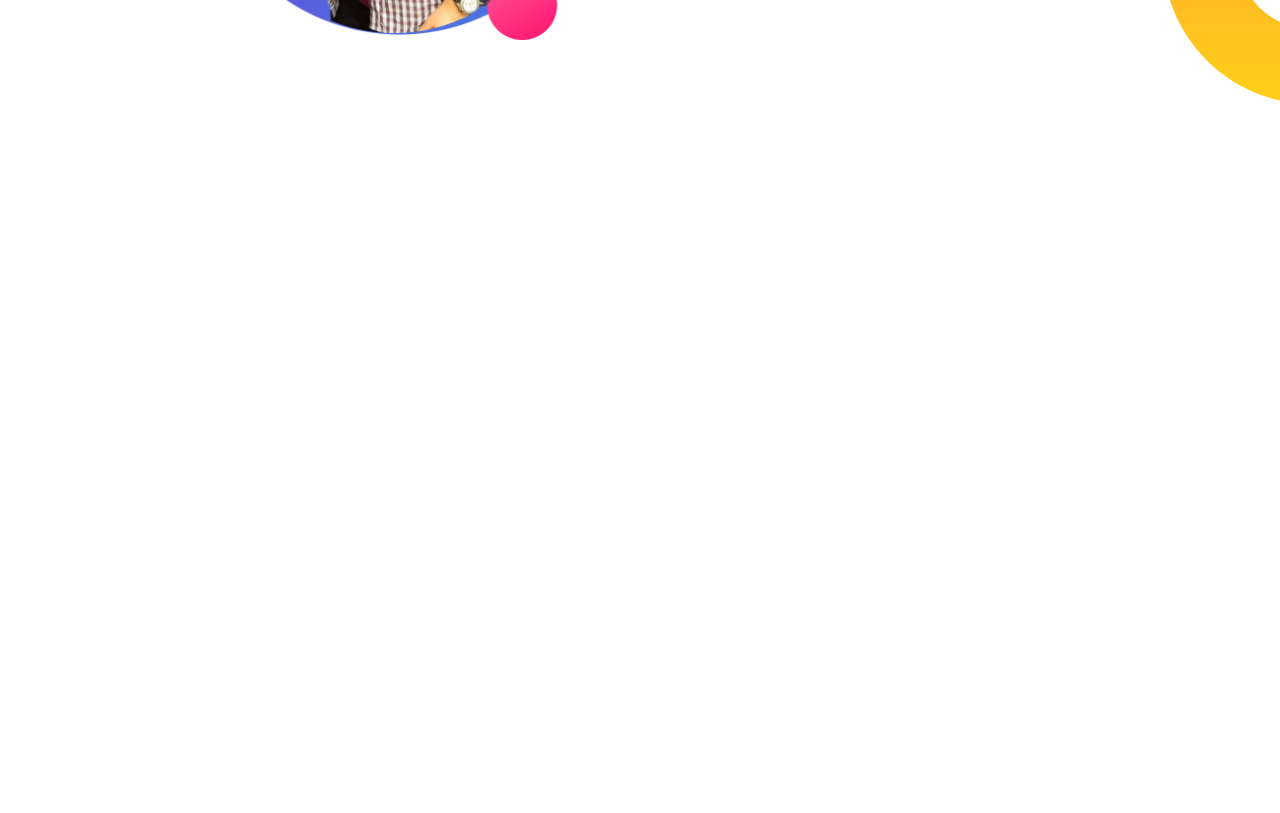
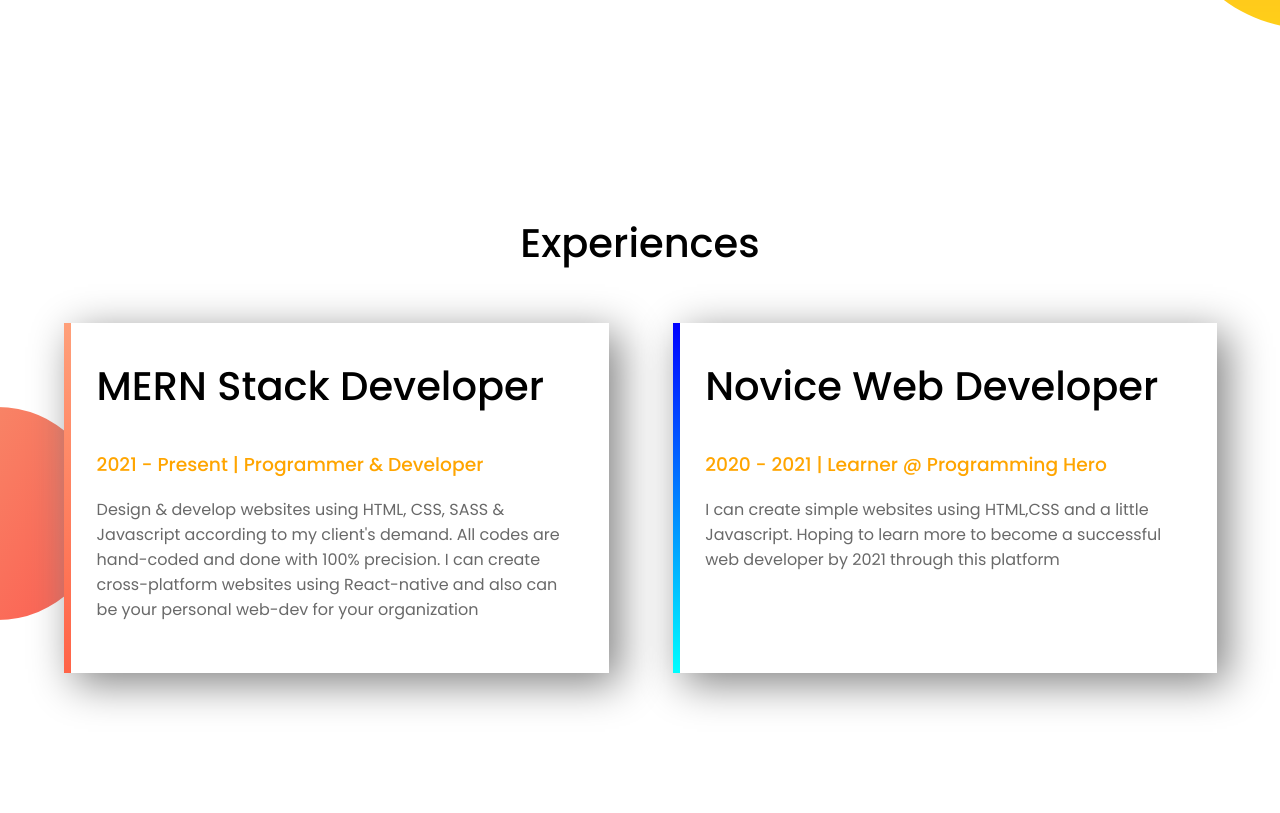
Before and after one commit to shazim8480/web-portfolio, a plain HTML site: page index.html in a window 1280 px wide. Shown: the part 1020-1833 px from the top of the page. Before the commit the page ends 1300 px from the top, so only its background shows below. Drawn offline with Linux system fonts and the light colour scheme.

Commit message:
added third section

```diff
--- a/index.html
+++ b/index.html
@@ -12,7 +12,7 @@
     <section class="top-banner">
     <div class="half-width">
         <h1>Welcome To</h1>
-        <h1><span class="name-highlight">Shazim's</span> Website</h1>
+        <h1><span class="orange-highlight">Shazim's</span> Website</h1>
         <h3>Junior Web Developer</h3>
         <p>Resourceful Front End Web Developer bringing in-depth knowledge of latest technology trends to produce clean website design. Detail-oriented collaboration with others to define project expectations and demand.Adept at creating successful websites that meet customer needs</p>
             <a class="link-button" target ="_blank" href="https://www.linkedin.com/in/adnan-sami-shazim-37b7b016a/">HIRE ME</a>
@@ -33,5 +33,19 @@
             <a class="link-button" target ="_blank" href="https://www.linkedin.com/in/adnan-sami-shazim-37b7b016a/">DOWNLOAD RESUME</a>
         </div>
     </section>
+
+    <section class="skills-area">
+        <h2 class="skills-exp">Experiences</h2>
+        <div id="MERN-Stack" class="half-width single-experience">
+            <h2>MERN Stack Developer</h2>
+            <h3 class="orange-highlight">2021 - Present | Programmer &amp; Developer</h3>
+            <p>Design & develop websites using HTML, CSS, SASS & Javascript according to my client's demand. All codes are hand-coded and done with 100% precision. I can create cross-platform websites using React-native and also can be your personal web-dev for your organization</p>
+        </div>
+            <div id="novice-web" class="half-width single-experience">
+                <h2>Novice Web Developer</h2>
+                <h3 class="orange-highlight">2020 - 2021 | Learner @ Programming Hero</h3>
+                <p>I can create simple websites using HTML,CSS and a little Javascript. Hoping to learn more to become a successful web developer by 2021 through this platform</p>
+        </div>
+    </section>
 </body>
 </html>
--- a/style.css
+++ b/style.css
@@ -23,7 +23,7 @@ p {
     padding-right: 30px;
 }
 
-.name-highlight {
+.orange-highlight {
     color: orange;
 }
 
@@ -40,11 +40,11 @@ p {
 
 section {
     height: 500px;
-    padding-bottom: 150px;
+    padding-bottom: 100px;
 }
 
 .top-banner {
-    background-image: url(images/top-banner.png);
+    background-image: url("images/top-banner.png");
     background-repeat: no-repeat;
 }
 
@@ -58,7 +58,36 @@ section {
 }
 
 .goals-area {
-    background-image: url(images/dream-bg.png);
+    background-image: url("images/dream-bg.png");
     background-repeat: no-repeat;
     background-position: right;
 }
+
+.skills-exp {
+    text-align: center;
+    margin-bottom: 50px;
+}
+
+.skills-area {
+    background-image: url("images/exp-bg.png");
+    background-repeat: no-repeat;
+    background-position: left;
+}
+
+.single-experience {
+    box-shadow: 10px 10px 40px gray;
+    height: 70%;
+    background-color: white;
+}
+
+#MERN-Stack {
+    border-left: 7px solid;
+    border-image: linear-gradient(180deg, lightsalmon, tomato);
+    border-image-slice: 1;
+}
+
+#novice-web {
+    border-left: 7px solid;
+    border-image: linear-gradient(180deg, blue, cyan);
+    border-image-slice: 1;
+}
```
